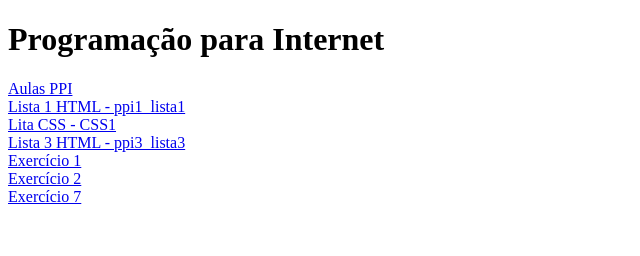
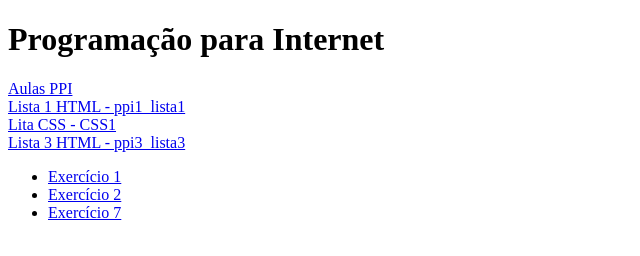
Before and after one commit to miguel-galdino/web, a plain HTML site: page index.html in a window 1280 px wide. Shown: the whole page, without its empty margins (0-640 px from the left). Drawn offline with Linux system fonts and the light colour scheme.

Commit message:
Update index.html
atualized

```diff
--- a/index.html
+++ b/index.html
@@ -16,10 +16,12 @@
         <dt><a href="./Lista1.html">Lista 1 HTML - ppi1_lista1</a></dt>
         <dt><a href="./Lista2.html">Lita CSS - CSS1</a></dt>
         <dt><a href="./Lista3.html">Lista 3 HTML - ppi3_lista3</a></dt>
-        <dt><a href="ppi1_lista_js/1.html">Exercício 1</a></dt>
-        <dt><a href="ppi1_lista_js/2.html">Exercício 2</a></dt>
-        <dt><a href="ppi1_lista_js/7.html">Exercício 7</a></dt>
     </dl>
+    <ul>
+        <li><a href="ppi1_lista_js/1.html">Exercício 1</a></li>
+        <li><a href="ppi1_lista_js/2.html">Exercício 2</a></li>
+        <li><a href="ppi1_lista_js/7.html">Exercício 7</a></li>
+    </ul>
 
 </body>
 </html>
```
